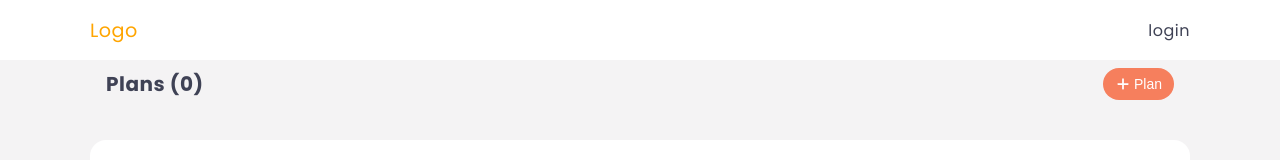
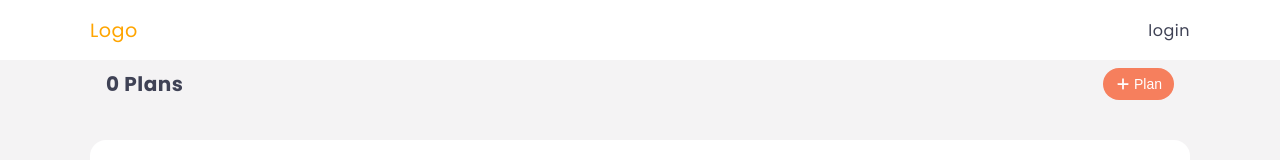
Before and after one commit to mazenLavey/PlanMaster, a Next.js app: page /dashboard in a window 1280 px wide. Shown: the top 160 px of the page. Built offline with nearby package versions, Linux system fonts and the light colour scheme.

Commit message:
fixing bugs

```diff
--- a/components/forms/TaskForm.tsx
+++ b/components/forms/TaskForm.tsx
@@ -29,6 +29,15 @@ const TaskForm: React.FC<Props> = ({currentPlanId, taskData, action, closePopup}
     });
 
     useEffect(()=>{
+        // adding subtasks data to plan array
+        function collectAllData() {
+            setFormData(prevValue => {
+                return {
+                    ...prevValue,
+                    subTasks: subTasksArray
+                };
+            });
+        };
         collectAllData();
     }, [subTasksArray])
 
@@ -76,16 +85,6 @@ const TaskForm: React.FC<Props> = ({currentPlanId, taskData, action, closePopup}
         });
     };
 
-    // adding subtasks data to plan array
-    function collectAllData() {
-        setFormData(prevValue => {
-            return {
-                ...prevValue,
-                subTasks: subTasksArray
-            };
-        });
-    };
-
     // delete subtask
     function deleteSubTask(slotId: string): void {
         setSubTaskArray(prevValue => prevValue.filter(subtask => subtask.id !== slotId));
--- a/components/others/Plans.tsx
+++ b/components/others/Plans.tsx
@@ -26,7 +26,7 @@ const Plans: React.FC = ()=>{
     return (
         <section className={styles.wrapper}>
             <div className={styles.header}>
-                <h2 className={styles.title}>{allPlans.length === 1? "plan" : "plans"} ({allPlans.length})</h2>
+                <h2 className={styles.title}>{allPlans.length} {allPlans.length === 1? "plan" : "plans"}</h2>
                 <AddNewPlan />
             </div>
             {
```
